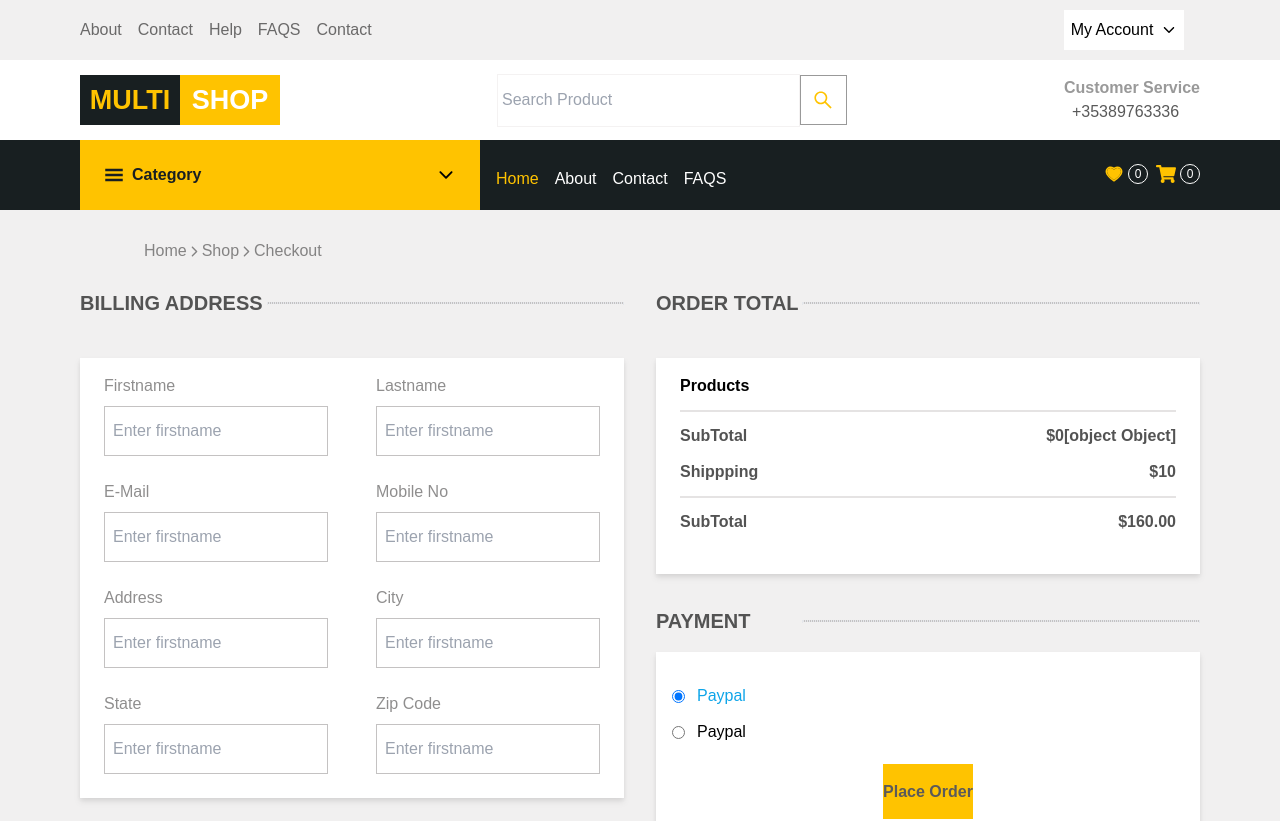
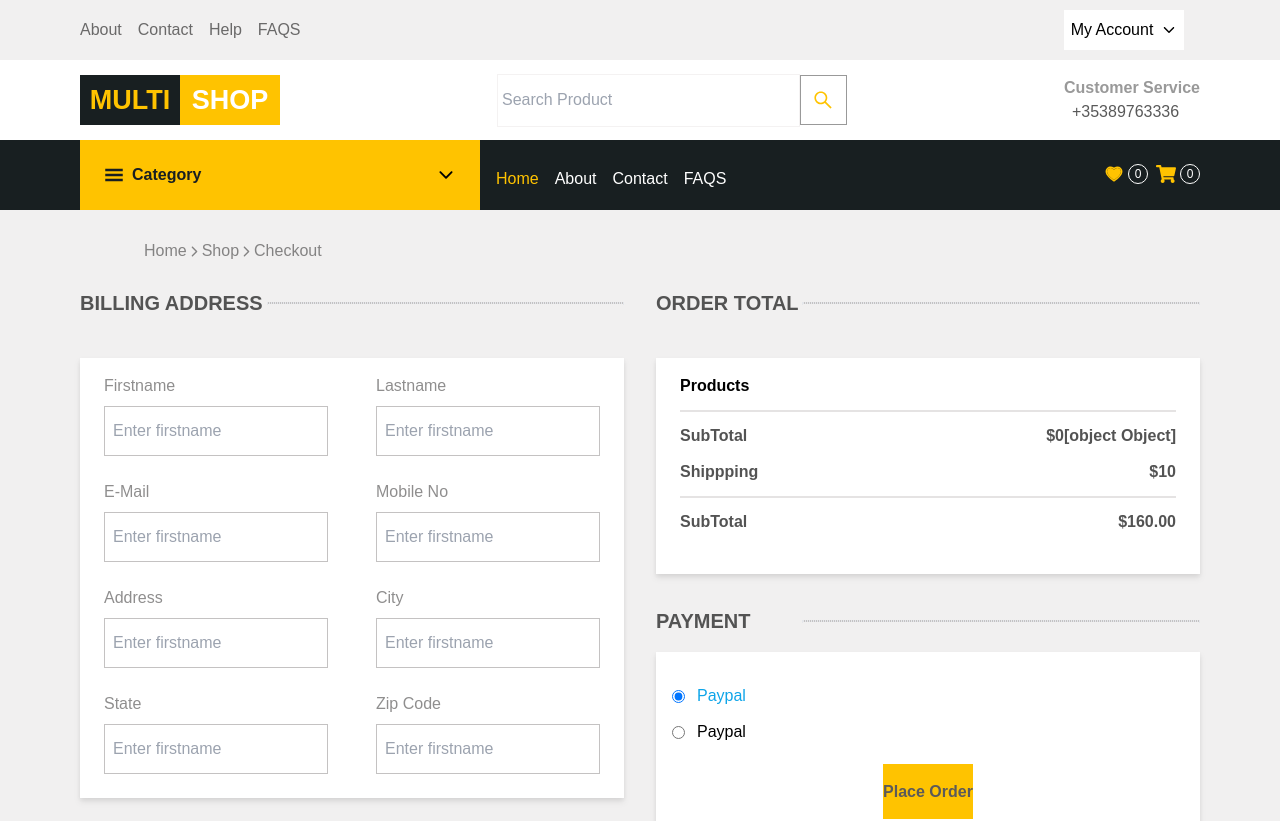
Before and after one commit to Chris-Codex/Multi-Shop, a React (Create React App) app: page /checkout in a window 1280 px wide. Shown: the top 821 px of the page. Built offline with nearby package versions, Linux system fonts and the light colour scheme.

Commit message:
Improved on the css that handles my animation

```diff
--- a/src/components/Category/CatDropDown.jsx
+++ b/src/components/Category/CatDropDown.jsx
@@ -10,13 +10,13 @@ const CatDropDown = () => {
       className="category-dropdown-wrapper"
       animate={{ y: 1, scale: 1 }}
       initial={{ scale: 0 }}
-      transition={{ delay: 0.2 }}
+      transition={{ type: "tween" }}
     >
       <div className="cat-div">
         {categories.map((cat, index) => {
           const { category } = cat;
           return (
-            <ul className="cat-ul">
+            <ul className="cat-ul" key={index}>
               <li className="cat-li">{category}</li>
             </ul>
           );
--- a/src/components/Category/Category.js
+++ b/src/components/Category/Category.js
@@ -1,5 +1,6 @@
 import React, { useState } from 'react'
 import { categories } from './data';
+import { motion } from "framer-motion"
 
 const Category = () => {
     const [cat, setCat] = useState(categories)
@@ -13,7 +14,7 @@ const Category = () => {
                 {cat.map((item, index) => {
                     const { cat_image, category, count } = item
                     return (
-                        <div className='category-card' key={index}>
+                        <motion.div className='category-card' key={index} animate={{ y: 1, scale: 1 }} initial={{ scale: 0 }} whileHover={{ scale: 0.97, opacity: 2.0 }}>
                             <div className='category-image'>
                                 <img src={cat_image} alt="name" className='image' />
                             </div>
@@ -21,7 +22,7 @@ const Category = () => {
                                 <h3 className='category-h3'>{category}</h3>
                                 <p className='category-p'>{count}</p>
                             </div>
-                        </div>
+                        </motion.div>
                     )
                 })}
             </div>
--- /dev/null
+++ b/src/components/Category/FashionCat.jsx
@@ -0,0 +1,11 @@
+import React from "react";
+
+const FashionCat = () => {
+  return (
+    <main className="absolute">
+      <div>FashionCat</div>
+    </main>
+  );
+};
+
+export default FashionCat;
--- a/src/components/Headers/ThirdHeader.js
+++ b/src/components/Headers/ThirdHeader.js
@@ -31,9 +31,9 @@ const ThirdHeader = () => {
     return (
         <section>
             <div className='third-header'>
-                <div className='category-Links-container'>
+                <div className='category-Links-container' onClick={handleToggleCat}>
                     <div className='category-card-header'>
-                        <div className='hamburger-category-container' onClick={handleToggleCat}>
+                        <div className='hamburger-category-container'>
                             <GiHamburgerMenu size={20} />
                             Category
                         </div>
--- a/src/components/Headers/TopHeader.js
+++ b/src/components/Headers/TopHeader.js
@@ -4,6 +4,11 @@ import { FaShoppingCart } from "react-icons/fa"
 import { AiTwotoneHeart } from "react-icons/ai"
 import { Link } from 'react-router-dom'
 import { useSelector } from 'react-redux';
+import { motion } from 'framer-motion';
+
+const links = ["About", "Contact", "Help", "FAQS",]
+
+console.log(links)
 
 
 const Top_Header = () => {
@@ -11,13 +16,15 @@ const Top_Header = () => {
 
   return (
     <div className='topheader'>
-      <ul className='orderlist'>
-        <li>About</li>
-        <li>Contact</li>
-        <li>Help</li>
-        <li>FAQS</li>
-        <li>Contact</li>
-      </ul>
+      <nav className="flex flex-row space-x-4 w-[500px]">
+        {links.map((link, index) => {
+          return (
+            <ul className='orderlist'>
+              <li className={`${link === "About" || link === "Contact" || link === "FAQS" || link === "Help" ? "hover:underline" : null}`}>{link}</li>
+            </ul>
+          )
+        })}
+      </nav>
       <div className='top-header-card'>
         <div className='account-card'>
           <h3>My Account</h3>
--- a/src/index.css
+++ b/src/index.css
@@ -25,6 +25,8 @@ body {
 .orderlist {
   @apply sm:hidden md:hidden lg:flex lg:flex-row lg:space-x-4 lg:text-[#6a6969]
 }
+
+
 
 .account-card {
   @apply flex items-center justify-center gap-2 w-[120px] h-[40px] bg-[#fff]
@@ -301,11 +303,11 @@ body {
 
 /*Category Dropdown*/
 .category-dropdown-wrapper {
-  @apply w-[400px] h-[463px] bg-[#f0f1f1] absolute z-10 mx-20
+  @apply w-[full] h-[463px] bg-[#f0f1f1] absolute z-10 mx-20
 }
 
 .cat-div {
-  @apply mt-2
+  @apply mt-2 w-[400px]
 }
 
 .cat-li {
@@ -377,7 +379,7 @@ body {
 }
 
 .featuredcardModal {
-  @apply lg:absolute lg:w-full lg:h-[650px] lg:flex lg:items-center lg:justify-center lg:mt-[-100px]
+  @apply  lg:top-[340px] lg:w-full lg:h-[650px] lg:flex lg:items-center lg:justify-center lg:mt-[-100px] lg:fixed
 
 }
 
```
Also changed, not shown: src/components/Headers/links.js (added).
